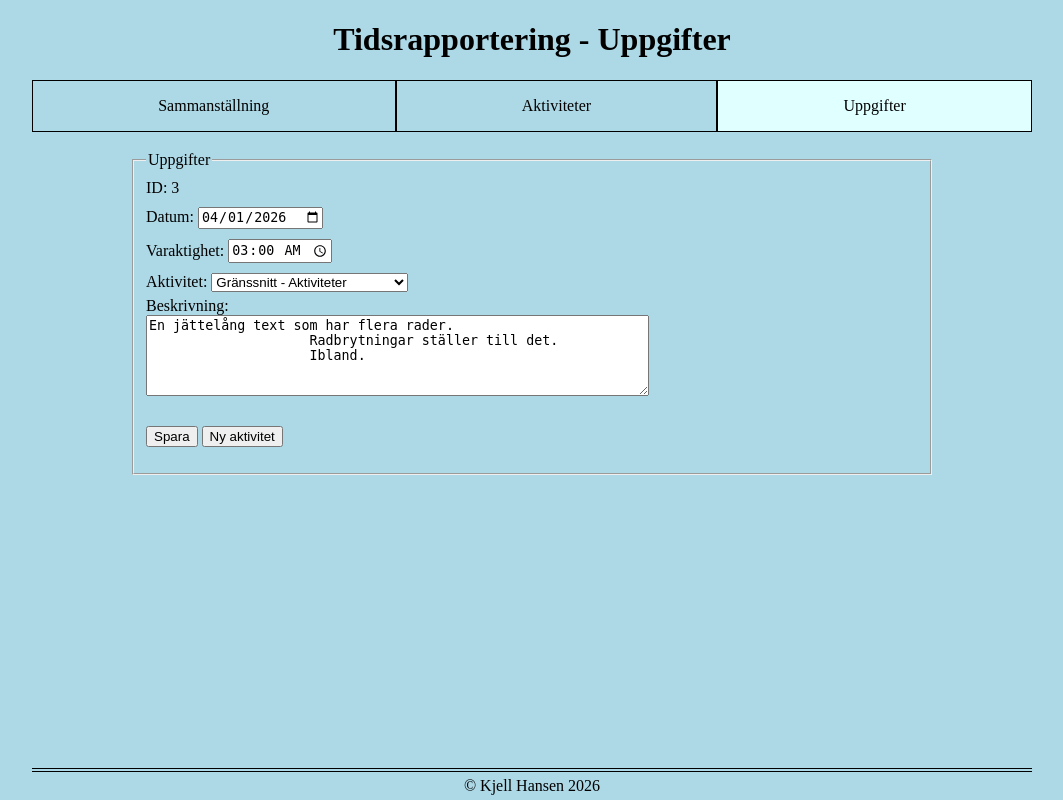
After one commit to kjell-hansen/it24_tidapp, a PHP site: page /editUppgift.html in a window 1280 px wide. The commit adds this page. Shown: the whole page, without its empty margins (108-1171 px from the left). Run offline with PHP 8.4, Linux system fonts and the light colour scheme.

Commit message:
Lagt till vy för inmatning och ändring av uppgift

```diff
--- a/css/main.css
+++ b/css/main.css
@@ -67,10 +67,22 @@ footer p {
     margin: 0.3em auto;
     text-align: center;
 }
+
+fieldset {
+    width: clamp(100px, 80vw, 800px);
+    margin: 1em auto;
+}
+
+label {
+    display: block;
+    padding: 5px 0;
+}
+
 div.tom {
     margin: 0;
     padding: 0;
 }
+
 li.aktiv {
     background-color: lightcyan;
 }
--- /dev/null
+++ b/editUppgift.html
@@ -0,0 +1,56 @@
+<!DOCTYPE html>
+<html lang="sv">
+    <head>
+        <meta charset="UTF-8">
+        <meta name="viewport" content="width=device-width, initial-scale=1">
+        <title>Tidapp</title>
+        <link rel="stylesheet" href="css/main.css">
+        <link rel="stylesheet" href="css/editAktivitet.css">
+    </head>
+    <body>
+        <header>
+            <h1>Tidsrapportering - Uppgifter</h1>
+        </header>
+        <nav>
+            <ul>
+                <li><a href="index.html">Sammanställning</a></li>
+                <li><a href="aktiviteter.html">Aktiviteter</a></li>
+                <li class="aktiv"><a href="uppgifter.html">Uppgifter</a></li>
+            </ul>
+        </nav>
+        <main>
+            <fieldset>
+                <legend>Uppgifter</legend>
+                <label id="labelId">ID: <span id="valueId">3</span></label>
+                <label id="labelDatum">Datum:
+                    <input type="date" id="inputDatum" value="2026-04-01">
+                </label>
+                <label id="labelVaraktighet">Varaktighet:
+                    <input type="time" id="inputVaraktighet" value="03:00">
+                </label>
+                <label id="labelAktivitet">Aktivitet:
+                    <select id="inputAktivitet" size="1">
+                        <option value="1">Databas</option>
+                        <option value="2">API - Uppgifter</option>
+                        <option value="4">Planering</option>
+                        <option value="7">Gränssnitt - Uppgifter</option>
+                        <option value="8" selected>Gränssnitt - Aktiviteter</option>
+                        <option value="9">Gränssnitt - Sammanställning</option>
+                    </select>
+                <label id="labelBeskrivning">Beskrivning:<br>
+                    <textarea id="inputBeskrivning" rows="5" cols="60">En jättelång text som har flera rader.
+                    Radbrytningar ställer till det.
+                    Ibland.</textarea>
+                </label>
+                </label>
+                <p>
+                    <button id="spara">Spara</button>
+                    <button id="nyAktivitet">Ny aktivitet</button>
+                </p>
+            </fieldset>
+        </main>
+        <footer>
+            <p>&copy; Kjell Hansen 2026</p>
+        </footer>
+    </body>
+</html>
```
Also changed, not shown: css/editAktivitet.css (deleted, +0 -8 lines), css/editUppgift.css (added), 1 other file.
